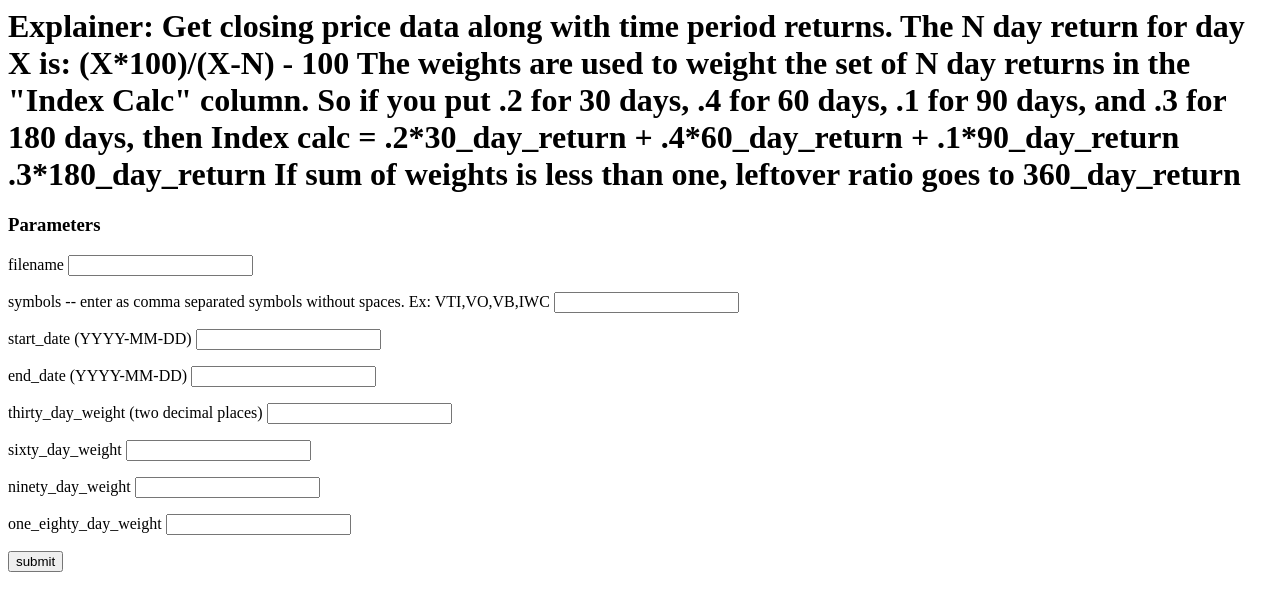
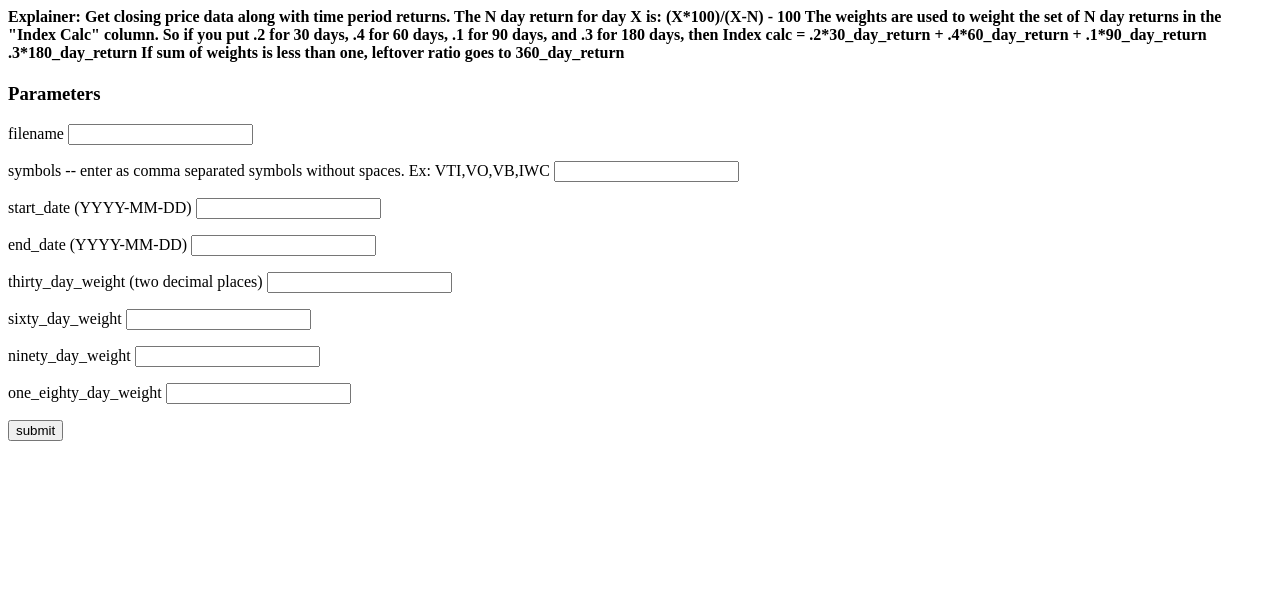
Before and after one commit to ngreenwald89/fin_data, a plain HTML site: page templates/parameters.html in a window 1280 px wide. Drawn offline with Linux system fonts and the light colour scheme.

Commit message:
working xlsx download and explainer draft

```diff
--- a/templates/parameters.html
+++ b/templates/parameters.html
@@ -1,6 +1,6 @@
 <html>
    <body>
-   <h1>Explainer: Get closing price data along with time period returns.
+   <h4>Explainer: Get closing price data along with time period returns.
    The N day return for day X is:
       (X*100)/(X-N) - 100
    The weights are used to weight the set of N day returns in the "Index Calc" column.
@@ -8,7 +8,7 @@
    then
       Index calc = .2*30_day_return + .4*60_day_return + .1*90_day_return .3*180_day_return
    If sum of weights is less than one, leftover ratio goes to 360_day_return
-   </h1>
+   </h4>
    <h3>Parameters</h3>
       <form action = "/result" method = "POST">
          <p>filename <input type = "text" name = "filename" /></p>
```
